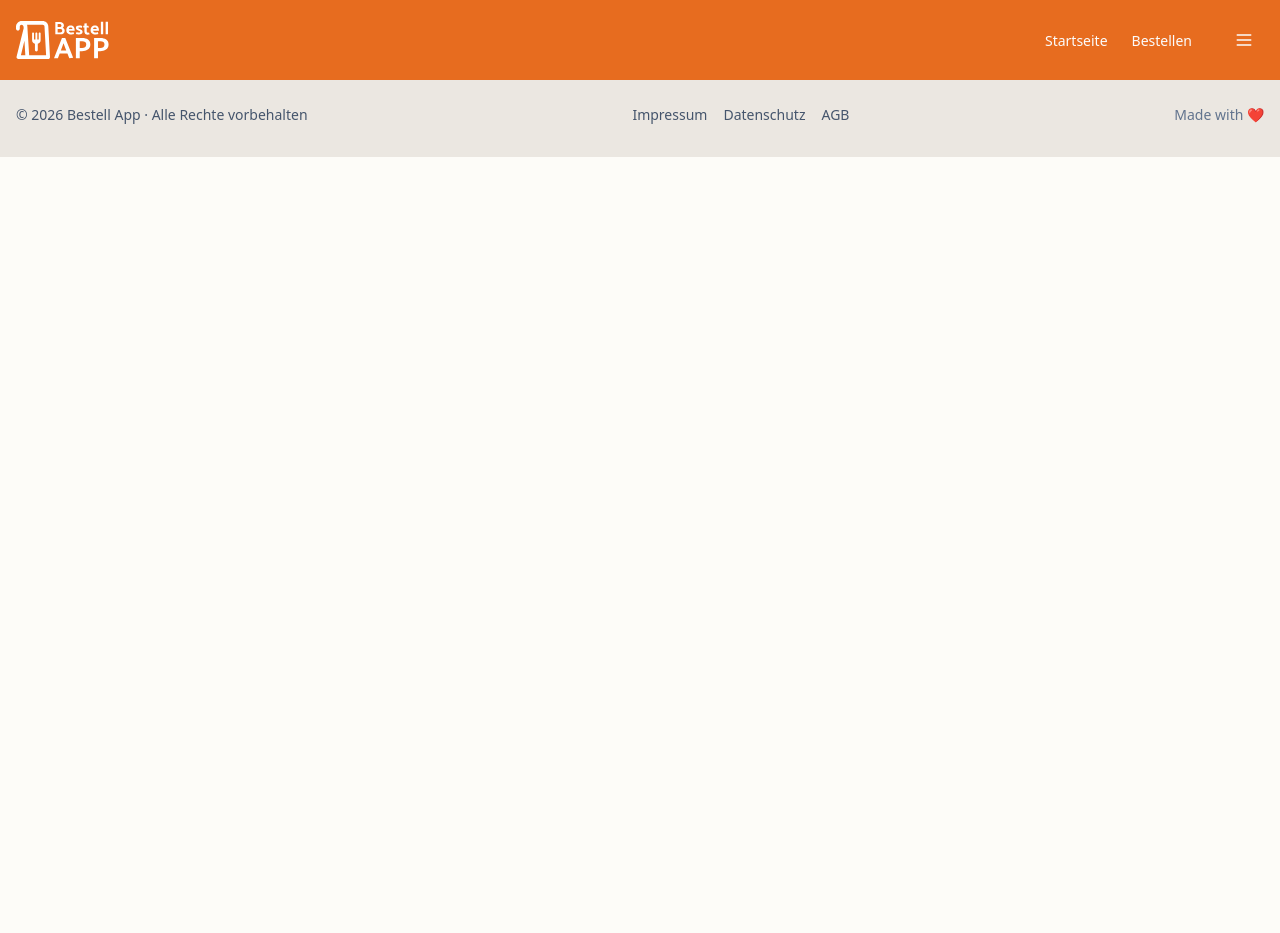
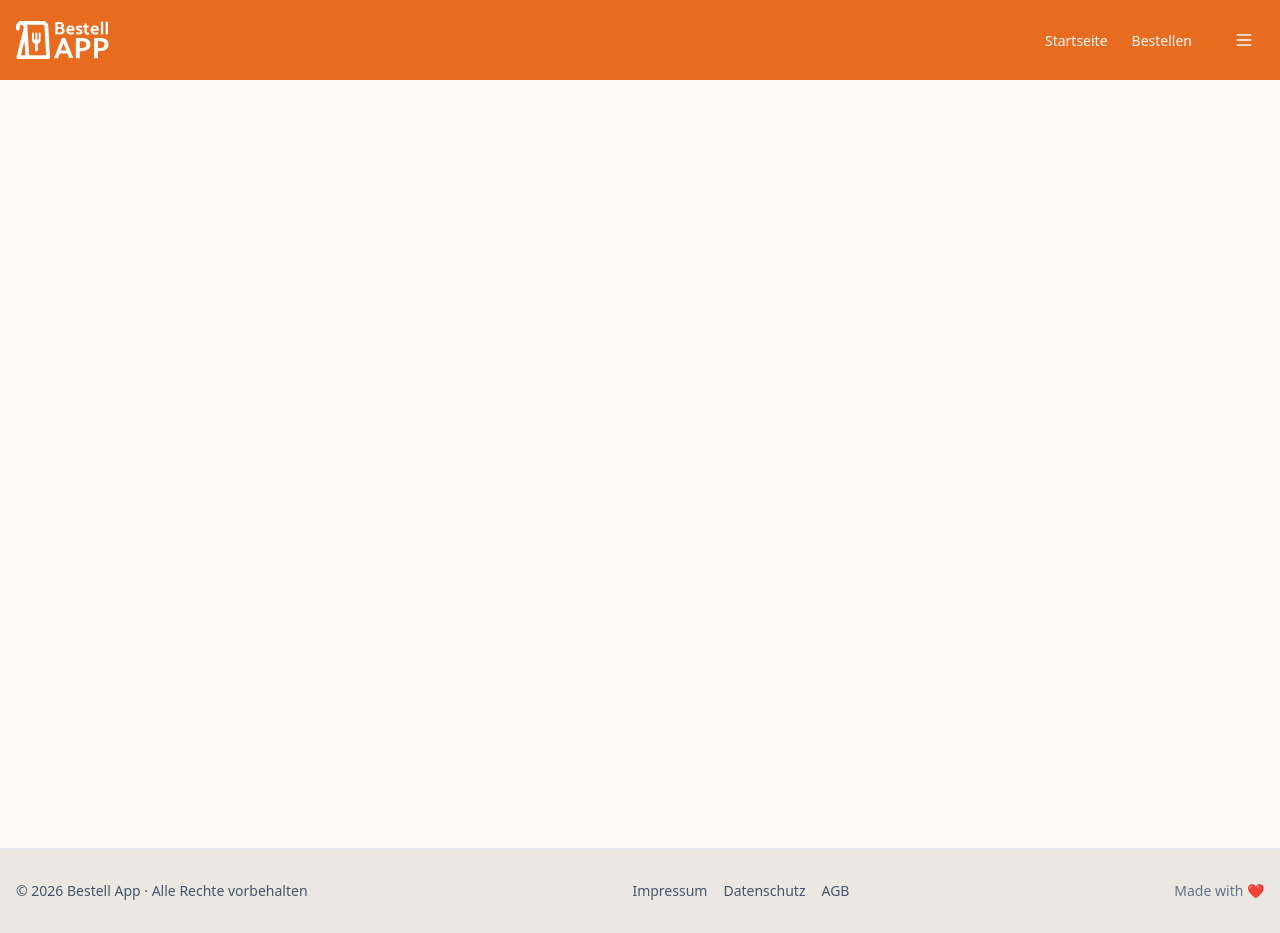
Before and after one commit to larsbeckdev/demo-bestell-app, a Vue app: page / in a window 1280 px wide. Before the commit the page ends 800 px from the top, so only its background shows below. Built offline with nearby package versions, Linux system fonts and the light colour scheme.

Commit message:
Update HomePage template to use a full-screen div instead of an h1 element

```diff
--- a/src/pages/HomePage.vue
+++ b/src/pages/HomePage.vue
@@ -1,7 +1,7 @@
 <script setup></script>
 
 <template>
-  <h1>Home Page</h1>
+  <div class="h-screen"></div>
 </template>
 
 <style scoped></style>
```
